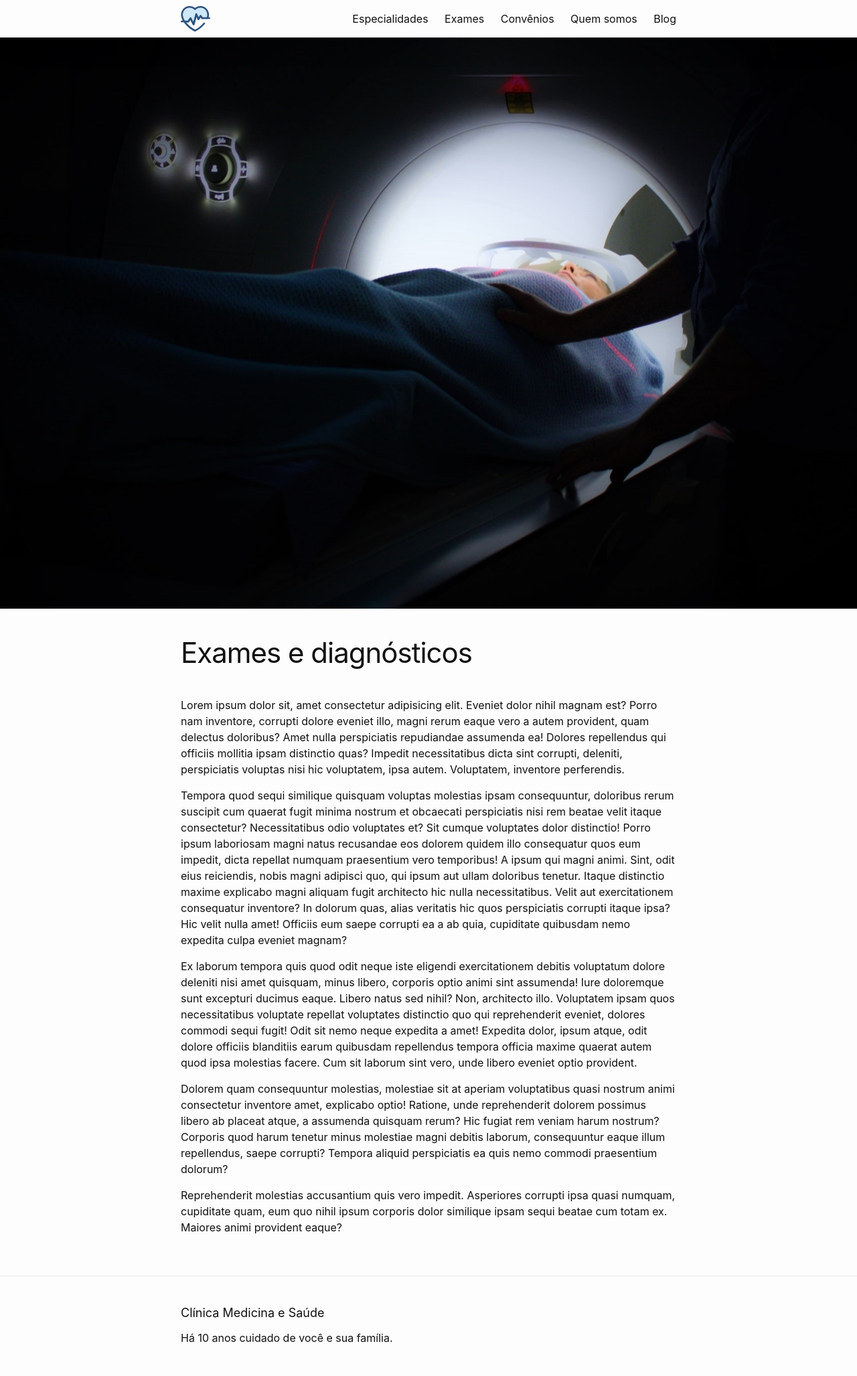
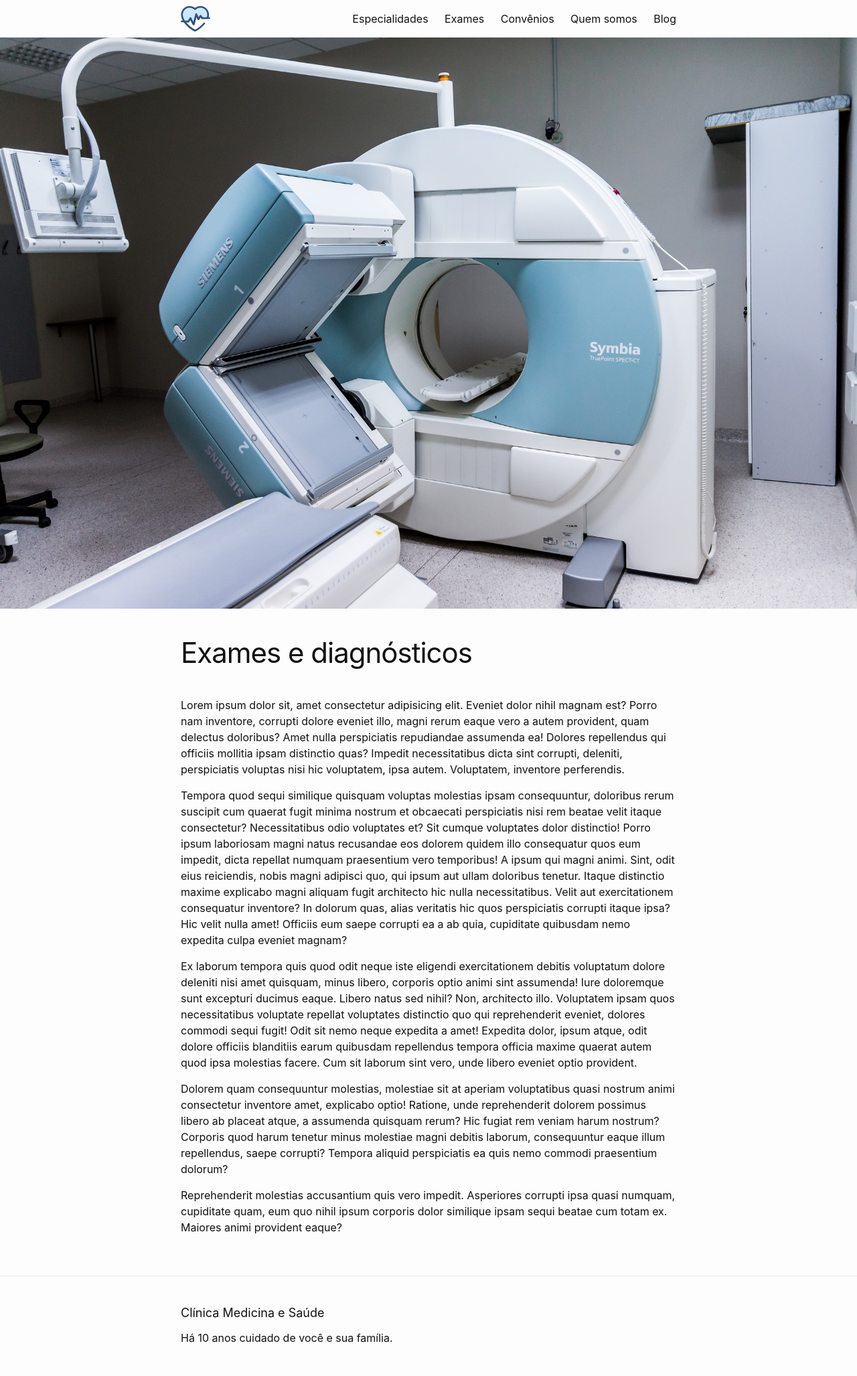
Before and after one commit to CopaTecnologia/medicinaesaude, a Jekyll site: the page built from exames-e-diagnosticos.markdown, in a window 1280 px wide. Shown: the whole page at 67% size. Built offline with Jekyll 4.4.1, drawn with Linux system fonts in a browser that asks for light colours.

Commit message:
Updated Exames E Diagnosticos

```diff
--- a/exames-e-diagnosticos.markdown
+++ b/exames-e-diagnosticos.markdown
@@ -1,7 +1,7 @@
 ---
 title: Exames e diagnósticos
 date: 2018-03-24 16:10:00 -03:00
-cover_image: "/uploads/ken-treloar-385255.jpg"
+cover_image: "/uploads/mri-2813899_1920.jpg"
 nav-title: Exames
 nav-order: 2
 ---
```
